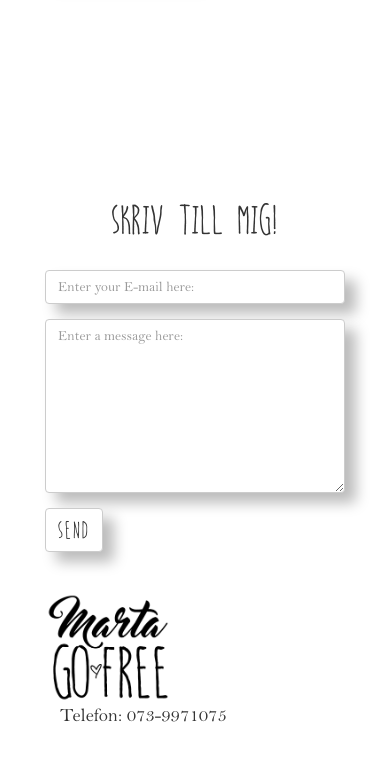
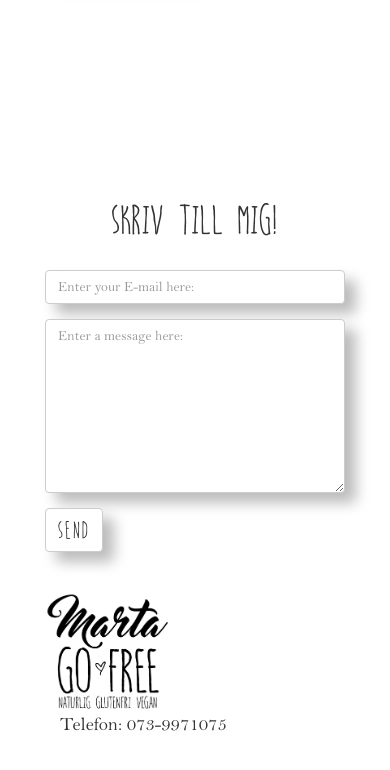
Before and after one commit to ollebsson/Befree, a website: page index.html in a window 390 px wide. Shown: the part 7251-8021 px from the top of the page. Drawn offline with nearby package versions, Linux system fonts and the light colour scheme; a web font is replaced by a local one.

Commit message:
new logo

```diff
--- a/index.html
+++ b/index.html
@@ -378,7 +378,7 @@
 				</div>
 
 				<div class="col-xs-12 col-sm-6 info">
-						<img src="img/loggaUtanBi.png" class="col-xs-5"/>
+						<img src="img/logo2.png" class="col-xs-5"/>
 				</div>
 				<div class="col-xs-12 col-sm-6">
 						<p class="tel">Telefon: 073-9971075</p>
```
Also changed, not shown: public/img/logo2.png (renamed from public/img/logga svart_med under texter_md.png).
